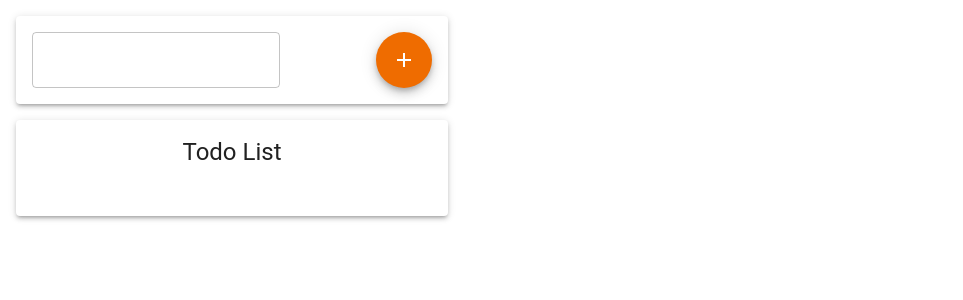
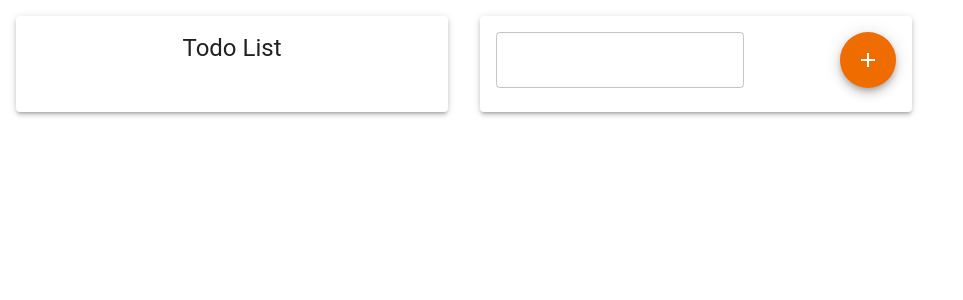
Before and after one commit to aca-reactjs/redux_2, a React (Vite) app: page / in a window 1280 px wide. Shown: the top 300 px of the page, without its empty margins (0-963 px from the left). Built offline with nearby package versions, Linux system fonts and the light colour scheme.

Commit message:
refactor styles

```diff
--- a/src/App.jsx
+++ b/src/App.jsx
@@ -3,6 +3,7 @@ import { green, orange } from "@mui/material/colors";
 
 import AddNewTodoForm from "./components/AddNewTodoForm";
 import TodoList from "./components/TodoList";
+import { Box } from "@mui/material";
 
 const outerTheme = createTheme({
   palette: {
@@ -17,12 +18,17 @@ const outerTheme = createTheme({
 
 function App() {
   return (
-    <div className="App">
+    <Box
+      sx={{
+        display: "flex",
+        flexWrap: "wrap",
+      }}
+    >
       <ThemeProvider theme={outerTheme}>
+        <TodoList />
         <AddNewTodoForm />
-        <TodoList />
       </ThemeProvider>
-    </div>
+    </Box>
   );
 }
 
--- a/src/components/AddNewTodoForm.jsx
+++ b/src/components/AddNewTodoForm.jsx
@@ -6,7 +6,6 @@ import Paper from "@mui/material/Paper";
 import AddIcon from "@mui/icons-material/Add";
 import Fab from "@mui/material/Fab";
 import { addItem } from "../store/features/todo.feature";
-import Wrapper from "./Wrapper";
 
 export default function AddNewTodoForm() {
   const [inputValue, setInputValue] = useState("");
@@ -19,12 +18,28 @@ export default function AddNewTodoForm() {
   const handleFormSubmit = (event) => {
     event.preventDefault();
 
+    if (!inputValue.trim()) {
+      return;
+    }
+
     dispatch(addItem({ text: inputValue }));
     setInputValue("");
   };
 
   return (
-    <Wrapper>
+    <Paper
+      elevation={3}
+      sx={{
+        padding: "1rem",
+        width: {
+          xs: "100%",
+          md: "400px",
+        },
+        gap: "1rem",
+        margin: "1rem",
+        maxHeight: "80px",
+      }}
+    >
       <form
         onSubmit={handleFormSubmit}
         style={{
@@ -35,10 +50,10 @@ export default function AddNewTodoForm() {
         }}
       >
         <TextField value={inputValue} onChange={handleInputChange} />
-        <Fab color="primary" aria-label="add">
+        <Fab type="submit" color="primary" aria-label="add">
           <AddIcon />
         </Fab>
       </form>
-    </Wrapper>
+    </Paper>
   );
 }
--- a/src/components/TodoList.jsx
+++ b/src/components/TodoList.jsx
@@ -6,12 +6,11 @@ export default function TodoList() {
   const todoItems = useSelector((state) => state.todo.items);
 
   return (
-    <div>
     <Wrapper direction="column">
       <Typography variant="h5" component="h2">
         Todo List
       </Typography>
-        <List>
+      <List sx={{ width: "100%" }}>
         {todoItems.map((item) => (
           <ListItem key={item.id}>
             <ListItemText primary={item.text} />
@@ -19,6 +18,5 @@ export default function TodoList() {
         ))}
       </List>
     </Wrapper>
-    </div>
   );
 }
```
Lines whose indentation alone changed are shown as unchanged.
